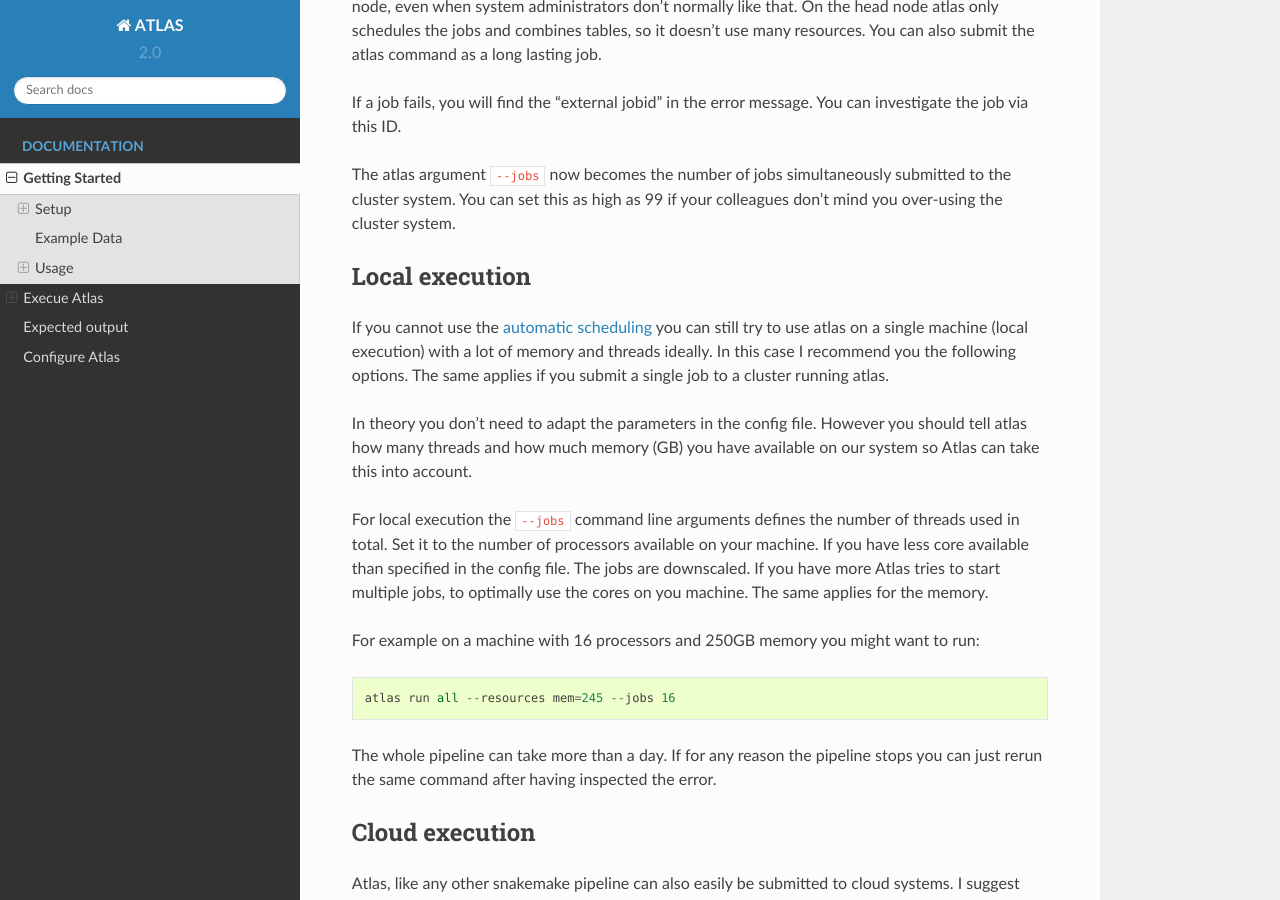
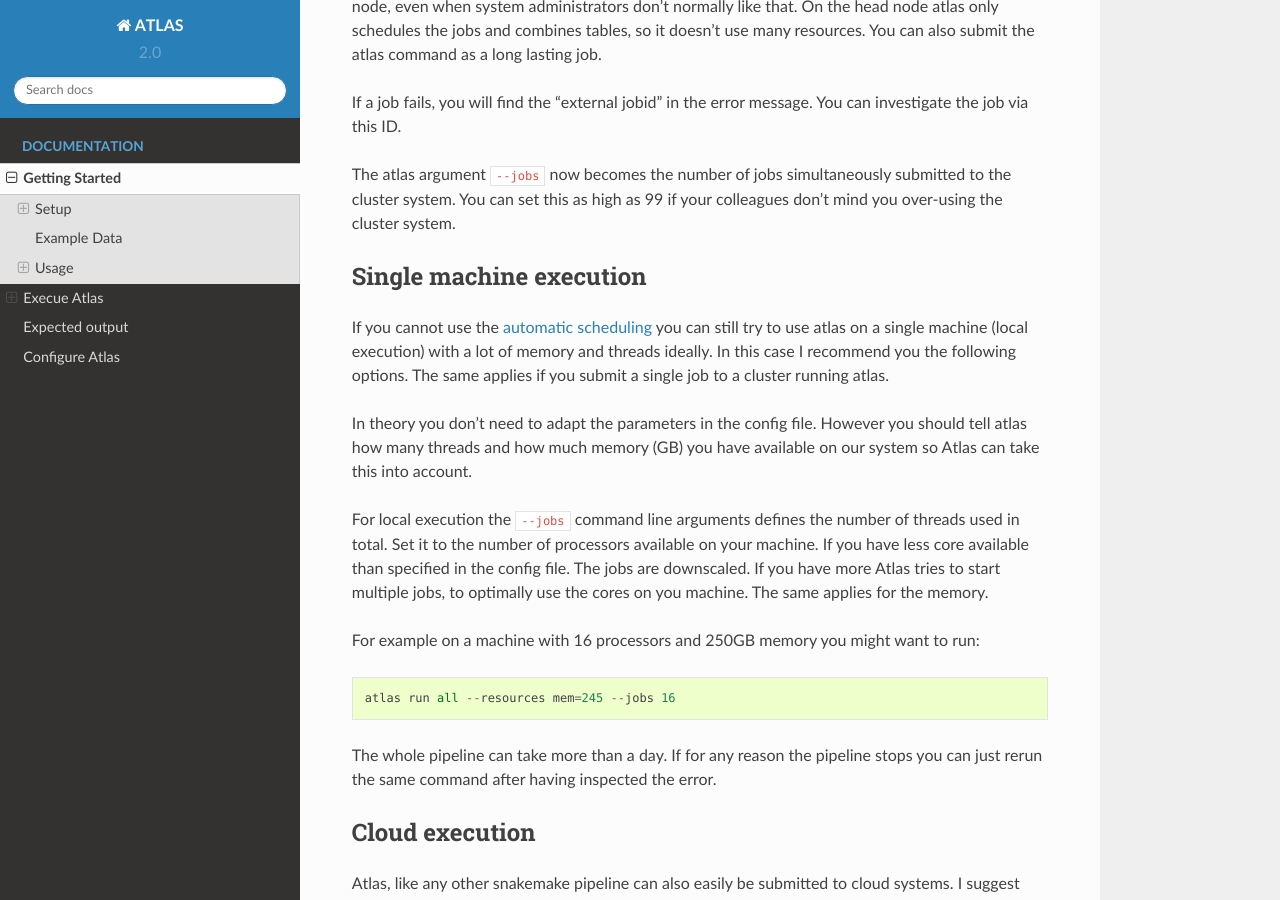
Before and after one commit to metagenome-atlas/atlas, a Sphinx documentation site: the page built from docs/usage/getting_started.rst, in a window 1280 px wide and 900 px high, scrolled down 5005 px. Built offline with Sphinx 7.4.7 and the Read the Docs theme 2.0.0, drawn with Linux system fonts in a browser that asks for light colours; pages that are not in the unit, such as notebooks, are missing from menus.

Commit message:
single machine

```diff
--- a/docs/usage/getting_started.rst
+++ b/docs/usage/getting_started.rst
@@ -255,8 +255,8 @@ The atlas argument ``--jobs`` now becomes the number of jobs simultaneously subm
 
 
 .. _local:
-Local execution
-===============
+Single machine execution
+========================
 
 If you cannot use the  :ref:`automatic scheduling <cluster>` you can still try to use atlas on a single machine (local execution) with a lot of memory and threads ideally. In this case I recommend you the following options. The same applies if you submit a single job to a cluster running atlas.
 
```
